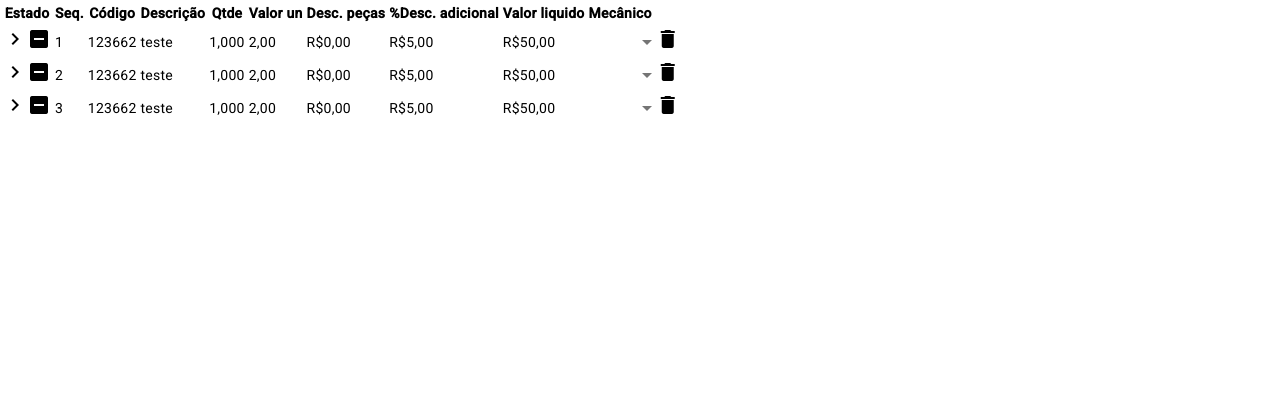
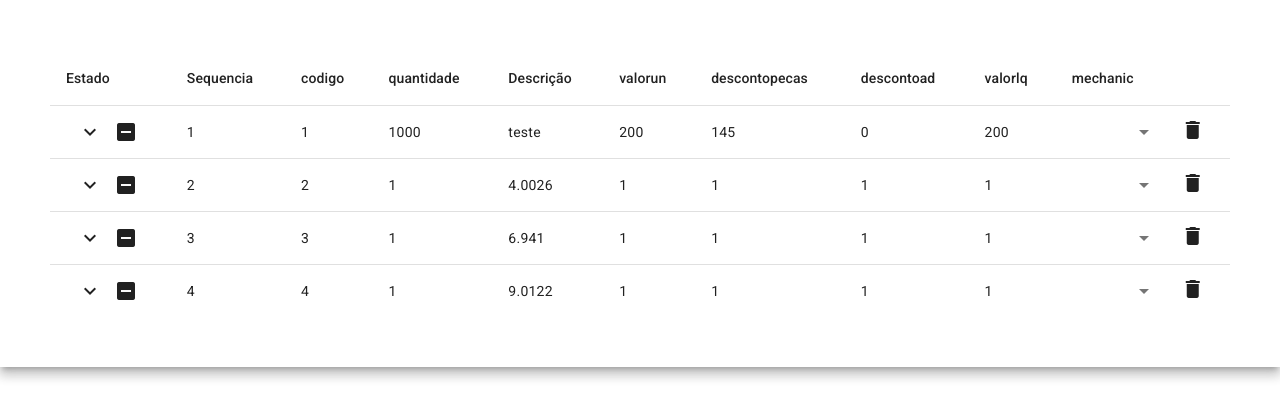
Before and after one commit to anderson159k/Angular, an Angular app in the folder project/: page / in a window 1280 px wide. Shown: the top 418 px of the page. Built offline with nearby package versions, Linux system fonts and the light colour scheme.

Commit message:
fix: Testing code.

```diff
--- a/project/src/app/app-routing.module.ts
+++ b/project/src/app/app-routing.module.ts
@@ -6,7 +6,7 @@ const routes: Routes = [
   {
     path: '',
     component: ListComponent
-  }
+  },
 ];
 
 @NgModule({
--- a/project/src/app/list/list.component.html
+++ b/project/src/app/list/list.component.html
@@ -1,91 +1,66 @@
-<!DOCTYPE html>
-<html lang="en">
-<head>
-  <link href="https://cdn.jsdelivr.net/npm/bootstrap@5.3.1/dist/css/bootstrap.min.css" rel="stylesheet" integrity="sha384-4bw+/aepP/YC94hEpVNVgiZdgIC5+VKNBQNGCHeKRQN+PtmoHDEXuppvnDJzQIu9" crossorigin="anonymous">
-  <script src="https://cdn.jsdelivr.net/npm/bootstrap@5.3.1/dist/js/bootstrap.bundle.min.js" integrity="sha384-HwwvtgBNo3bZJJLYd8oVXjrBZt8cqVSpeBNS5n7C8IVInixGAoxmnlMuBnhbgrkm" crossorigin="anonymous"></script>
-  <meta charset="UTF-8">
-  <meta name="viewport" content="width=device-width, initial-scale=1.0">
-  <title>Document</title>
-</head>
-<body>
-  <div class="head p-5">
-    <table class="table table-striped table-hover">
-      <thead>
-        <tr class="text-end">
-          <th scope="col">Estado</th>
-          <th scope="col">Seq.</th>
-          <th scope="col">Código</th>
-          <th scope="col">Descrição</th>
-          <th scope="col">Qtde</th>
-          <th scope="col">Valor un</th>
-          <th scope="col">Desc. peças</th>
-          <th scope="col">%Desc. adicional</th>
-          <th scope="col">Valor liquido</th>
-          <th scope="col">Mecânico</th>
-          <th></th>
-        </tr>
-
-      </thead>
-      <tbody>
-        <tr class="col-1 text-end">
-          <th scope="row"><mat-icon>chevron_right</mat-icon><mat-icon>indeterminate_check_box</mat-icon></th>
-          <td>1</td>
-          <td>123662</td>
-          <td>teste</td>
-          <td>1,000</td>
-          <td>2,00</td>
-          <td>R$0,00</td>
-          <td>R$5,00</td>
-          <td>R$50,00</td>
-          <td>
-            <mat-select >
-                <mat-option value="Mecanico1">Mec 1</mat-option>
-                <mat-option value="Mecanico2">Mec 2</mat-option>
-                <mat-option value="Mecanico1">Mec 3 </mat-option>
-            </mat-select>
-          </td>
-          <th scope="col"><mat-icon>delete</mat-icon></th>
-        </tr>
-        <tr class="text-end">
-            <th scope="row"><mat-icon>chevron_right</mat-icon><mat-icon>indeterminate_check_box</mat-icon></th>
-            <td>2</td>
-            <td>123662</td>
-            <td>teste</td>
-            <td>1,000</td>
-            <td>2,00</td>
-            <td>R$0,00</td>
-            <td>R$5,00</td>
-            <td>R$50,00</td>
-            <td>
-              <mat-select >
-                  <mat-option value="Mecanico1">Mec 1</mat-option>
-                  <mat-option value="Mecanico2">Mec 2</mat-option>
-                  <mat-option value="Mecanico1">Mec 3</mat-option>
-              </mat-select>
-            </td>
-            <th scope="col"><mat-icon>delete</mat-icon></th>
-        </tr>
-        <tr class="text-end">
-            <th scope="row"><mat-icon>chevron_right</mat-icon><mat-icon>indeterminate_check_box</mat-icon></th>
-            <td>3</td>
-            <td>123662</td>
-            <td>teste</td>
-            <td>1,000</td>
-            <td>2,00</td>
-            <td>R$0,00</td>
-            <td>R$5,00</td>
-            <td>R$50,00</td>
-            <td>
-              <mat-select >
-                  <mat-option value="Mecanico1">Mec 1</mat-option>
-                  <mat-option value="Mecanico2">Mec 2</mat-option>
-                  <mat-option value="Mecanico1">Mec 3</mat-option>
-              </mat-select>
-            </td>
-            <th scope="col"><mat-icon>delete</mat-icon></th>
-        </tr>
-      </tbody>
-    </table>
-  </div>
-</body>
-</html>
+  <table mat-table [dataSource]="dataSource" multiTemplateDataRows class="mat-elevation-z8">
+    <ng-container matColumnDef="expand">
+      <td mat-cell *matCellDef="let element">
+        <mat-icon>delete</mat-icon>
+      </td>
+      <th mat-header-cell *matHeaderCellDef aria-label="row actions">&nbsp;</th>
+    </ng-container>
+    <ng-container matColumnDef="{{column}}" *ngFor="let column of columnsToDisplay">
+      <th mat-header-cell *matHeaderCellDef> {{column}} </th>
+      <td mat-cell *matCellDef="let element">
+        <div *ngIf="(column !== 'mechanic')">
+          {{element[column]}}
+        </div>
+        <div *ngIf="column === 'mechanic'">
+          <mat-select [value]="itenControler2.get(element.codigo)?.selectedMecanic"
+            (selectionChange)="onMecanicChanged(element.codigo, $event.value)" class="readonly-block"
+            [disabled]="itenControler2.get(element.codigo)?.blocked">
+            <mat-option *ngFor="let row of allMecanics" [value]="row">{{row}}</mat-option>
+          </mat-select>
+        </div>
+        <div *ngIf="column === 'Estado'">
+          <button mat-icon-button aria-label="expand row"
+            (click)="(expandedElement = expandedElement === element ? null : element); $event.stopPropagation()">
+            <mat-icon *ngIf="expandedElement !== element">keyboard_arrow_down</mat-icon>
+            <mat-icon *ngIf="expandedElement === element">keyboard_arrow_up</mat-icon>
+          </button>
+          <mat-icon>indeterminate_check_box</mat-icon>
+        </div>
+      </td>
+    </ng-container>
+    <ng-container matColumnDef="expandedDetail">
+      <td mat-cell *matCellDef="let element" [attr.colspan]="columnsToDisplayWithExpand.length">
+        <div class="example-element-detail" [@detailExpand]="element == expandedElement ? 'expanded' : 'collapsed'">
+          <div class="example-element-description">
+            <div class="sw-container ">
+              <div class="button-container fs-6">
+                <div class="stopwatch ps-1">
+                  Iniciar serviço: <span *ngIf="!element.mecanico || !element.mecanico.running">{{
+                    getTimer(element.codigo) }}</span>
+                </div>
+                <ng-container *ngIf="element.mecanico">
+                  <button *ngIf="!element.mecanico.running" class="btnB pt-2"
+                    (click)="start(element.codigo)">
+                    <i class="btn btn-success">Play</i>
+                  </button>
+                  <button *ngIf="element.mecanico.running" class="btnB pt-2"
+                    (click)="pause(element.codigo)">
+                    <i class="btn btn-secondary">Pause</i>
+                  </button>
+                </ng-container>
+                <button class="btn btn-danger px-3" (click)="reset(element.codigo)">
+                  <i>Reset</i>
+                </button>
+                <div id="resetB"></div>
+              </div>
+            </div>
+          </div>
+        </div>
+      </td>
+    </ng-container>
+    <tr mat-header-row *matHeaderRowDef="columnsToDisplayWithExpand"></tr>
+    <tr mat-row *matRowDef="let element; columns: columnsToDisplayWithExpand;" class="example-element-row"
+      [class.example-expanded-row]="expandedElement === element">
+    </tr>
+    <tr mat-row *matRowDef="let row; columns: ['expandedDetail']" class="example-detail-row"></tr>
+  </table>
--- a/project/src/app/list/list.component.scss
+++ b/project/src/app/list/list.component.scss
@@ -0,0 +1,58 @@
+table {
+  width: 100%;
+  padding: 50px;
+}
+
+tr.example-detail-row {
+  height: 0;
+}
+
+tr.example-element-row:not(.example-expanded-row):hover {
+  background: whitesmoke;
+}
+
+tr.example-element-row:not(.example-expanded-row):active {
+  background: #efefef;
+}
+
+.example-element-row td {
+  border-bottom-width: 0;
+}
+
+.example-element-detail {
+  overflow: hidden;
+}
+
+.btn-play-pause {
+  margin-right: 10px;
+  margin-top: 10px;
+  margin-bottom: 10px;
+}
+
+.example-element-diagram {
+  min-width: 80px;
+  border: 2px solid white;
+  padding: 8px;
+  font-weight: lighter;
+  margin: 8px 0;
+  height: 104px;
+}
+
+.example-element-symbol {
+  font-weight: bold;
+  font-size: 40px;
+  line-height: normal;
+}
+
+.example-element-description {
+  padding: 16px;
+}
+
+.example-element-description-attribution {
+  opacity: 0.5;
+}
+
+.btnB {
+  border: 0px;
+  background-color: white;
+}
--- a/project/src/app/list/list.component.ts
+++ b/project/src/app/list/list.component.ts
@@ -1,10 +1,187 @@
-import { Component } from '@angular/core';
+import { Component, OnInit } from '@angular/core';
+import { animate, state, style, transition, trigger } from '@angular/animations';
+import { MatIconModule } from '@angular/material/icon';
+import { MatButtonModule } from '@angular/material/button';
+import { NgFor, NgIf, NgStyle } from '@angular/common';
+import { MatTableModule } from '@angular/material/table';
+import { MatSelectModule } from '@angular/material/select';
+import { HttpClient } from '@angular/common/http';
+
+const ELEMENT_DATA: TableElement[] = [
+  { estado: '', Sequencia: 1, codigo: 	"1", Descrição: 'teste', quantidade: 1000, valorun: 200, descontopecas: 145, descontoad: 0, valorlq: 200},
+  { estado: '', Sequencia: 2, codigo: "2", Descrição: '4.0026', quantidade: 1, valorun: 1, descontopecas: 1, descontoad: 1, valorlq: 1},
+  { estado: '', Sequencia: 3, codigo: "3", Descrição: '6.941', quantidade: 1, valorun: 1, descontopecas: 1, descontoad: 1, valorlq: 1},
+  { estado: '', Sequencia: 4, codigo: "4", Descrição: '9.0122', quantidade: 1, valorun: 1, descontopecas: 1, descontoad: 1, valorlq: 1},
+];
+
+
+
+interface MekanicInItem{
+  name: string,
+  running: boolean,
+  lastPlayTime?: Date,
+  finished: boolean,
+  total: number
+}
+
 
 @Component({
   selector: 'app-list',
   templateUrl: './list.component.html',
-  styleUrls: ['./list.component.scss']
+  styleUrls: ['./list.component.scss'],
+  animations: [
+    trigger('detailExpand', [
+      state('collapsed', style({ height: '0px', minHeight: '0' })),
+      state('expanded', style({ height: '*' })),
+      transition('expanded <=> collapsed', animate('225ms cubic-bezier(0.4, 0.0, 0.2, 1)')),
+    ]),
+  ],
+  standalone: true,
+  imports: [MatTableModule, NgFor, MatButtonModule, NgIf, MatIconModule, MatSelectModule, NgStyle],
 })
-export class ListComponent {
+export class ListComponent implements OnInit{
+
+  allMecanics = ['Mec1', 'Mec2', 'Mec3', 'Mec4', 'Mec5'];
+
+  itenControler2 = new Map<string, {
+    selectedMecanic: string,
+    mecanics: Array<MekanicInItem>,
+    blocked: boolean
+  }>();
+
+  onMecanicChanged(codItem: string, name: string) {
+    const item = this.itenControler2.get(codItem);
+    if (item) {
+      item.selectedMecanic = name;
+    }
+  }
+
+  initializeMapController() {
+    const mecanics = [];
+    for (const mecanic of this.allMecanics) {
+      mecanics.push(
+        {name: mecanic,
+        running: false,
+        finished: false,
+        total: 0
+      })
+    }
+    for (const service of ELEMENT_DATA) {
+      this.itenControler2.set(
+        service.codigo , {selectedMecanic: "", blocked: false,
+        mecanics })
+      }
+  }
+
+  ngOnInit(): void {
+    this.initializeMapController();
+  }
+
+
+
+  // Recebe o codIten, procura mecanico (find), seta running para true, salva o lestPlayTime e bloqueia o mat-select
+  start(codItem: string): void {
+
+  const item = this.itenControler2.get(codItem);
+
+  if (item) {
+    const mecanicoSelecionado = item.selectedMecanic;
+    if (mecanicoSelecionado) {
+      const mecanico = item.mecanics.find((m) => m.name === mecanicoSelecionado);
+      if (mecanico) {
+        mecanico.running = true;
+        mecanico.lastPlayTime = new Date();
+        item.blocked = true;
+      }
+    }
+  }
+
+  console.log("start ok");
 
 }
+
+  // Recebeo codIten, procura o mecanico (find), seta running para false, calcula o tempo onde a data atual - data de inicio (lastPlayTime) e soma no total.
+  pause(codItem: string): void {
+
+    const item = this.itenControler2.get(codItem);
+    if (item) {
+      const mecanicoSelecionado = item.selectedMecanic;
+      if (mecanicoSelecionado) {
+        const mecanico = item.mecanics.find((m) => m.name === mecanicoSelecionado);
+        if (mecanico && mecanico.running) {
+          mecanico.running = false;
+          if (mecanico.lastPlayTime) {
+            const currentTime = new Date();
+            const elapsedTime = currentTime.getTime() - mecanico.lastPlayTime.getTime();
+            mecanico.total += elapsedTime;
+          }
+          item.blocked = false;
+        }
+      }
+    }
+  }
+
+  //chama o pause e desbloqueia o mat select,
+  reset(codItem: string): void {
+    this.pause(codItem);
+    const item = this.itenControler2.get(codItem);
+    if (item) {
+      item.blocked = false;
+    }
+  }
+
+
+  getTimer(codItem: string): string {
+    const item = this.itenControler2.get(codItem);
+    if (item) {
+      const mecanicoSelecionado = item.selectedMecanic;
+      if (mecanicoSelecionado) {
+        const mecanico = item.mecanics.find((m) => m.name === mecanicoSelecionado);
+        if (mecanico && mecanico.running) {
+          if (mecanico.lastPlayTime) {
+            const currentTime = new Date();
+            const elapsedTime = currentTime.getTime() - mecanico.lastPlayTime.getTime();
+            const hours = Math.floor(elapsedTime / 3600000);
+            const minutes = Math.floor((elapsedTime % 3600000) / 60000);
+            const seconds = Math.floor((elapsedTime % 60000) / 1000);
+            const formattedTime = `${this.padZero(hours)}:${this.padZero(minutes)}:${this.padZero(seconds)}`;
+            return(formattedTime);
+          }
+        }
+      }
+    }
+    console.log("timer");
+    return "";
+  }
+
+  private padZero(num: number): string {
+    return num < 10 ? `0${num}` : num.toString();
+  }
+
+  dataSource = ELEMENT_DATA;
+  columnsToDisplay = [
+    'Estado',
+    'Sequencia',
+    'codigo',
+    'quantidade',
+    'Descrição',
+    'valorun',
+    'descontopecas',
+    'descontoad',
+    'valorlq',
+    'mechanic'];
+  columnsToDisplayWithExpand = [...this.columnsToDisplay, 'expand'];
+  expandedElement: TableElement | null;
+}
+
+ interface TableElement {
+  estado: string;
+  Sequencia: number;
+  codigo: string;
+  Descrição: string;
+  quantidade: number;
+  valorun: number;
+  descontopecas: number;
+  descontoad: number;
+  valorlq: number;
+}
--- a/project/tsconfig.json
+++ b/project/tsconfig.json
@@ -2,6 +2,7 @@
 {
   "compileOnSave": false,
   "compilerOptions": {
+    "strictPropertyInitialization": false,
     "baseUrl": "./",
     "outDir": "./dist/out-tsc",
     "forceConsistentCasingInFileNames": true,
```
Also changed, not shown: project/src/app/app.module.ts (+87 -2 lines).
